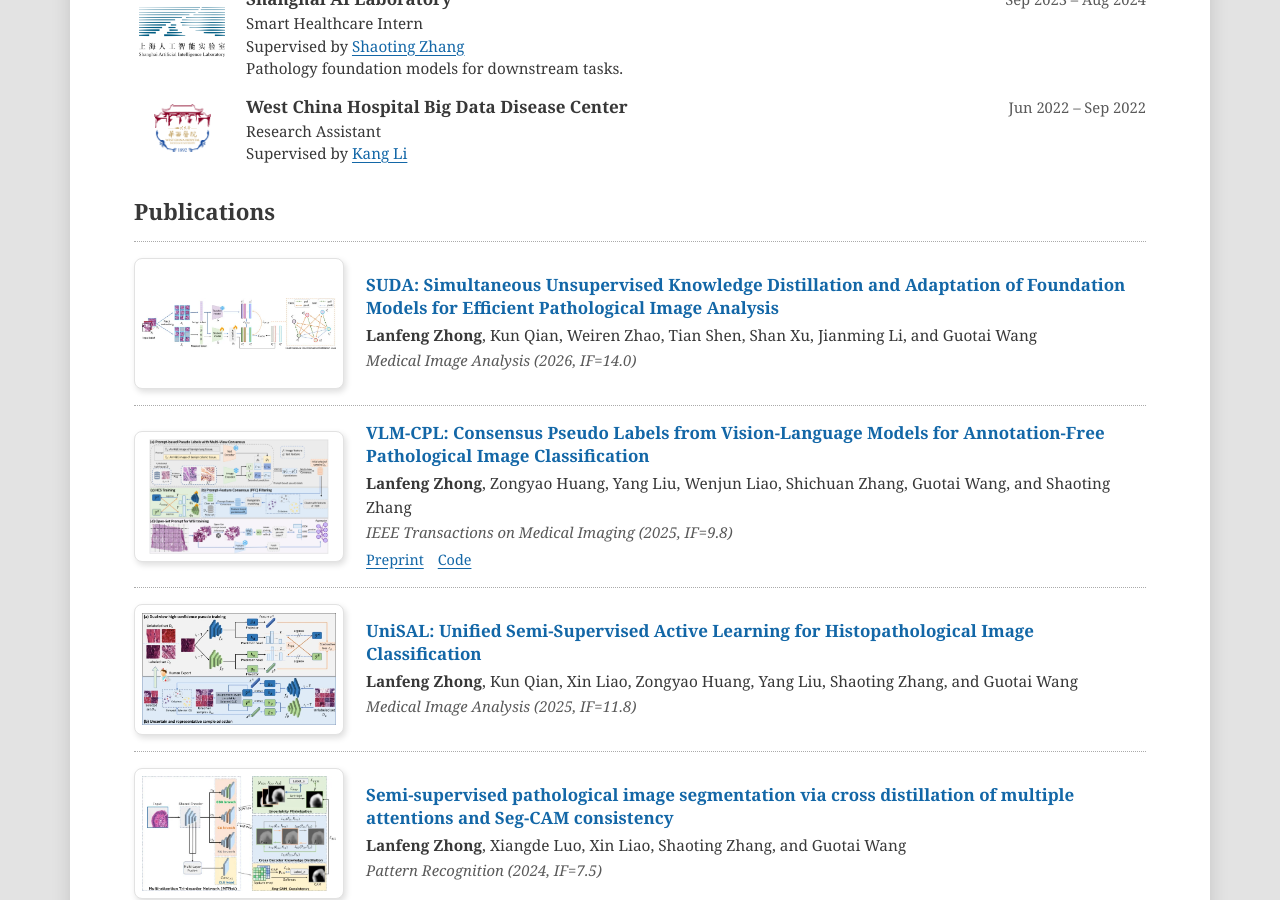
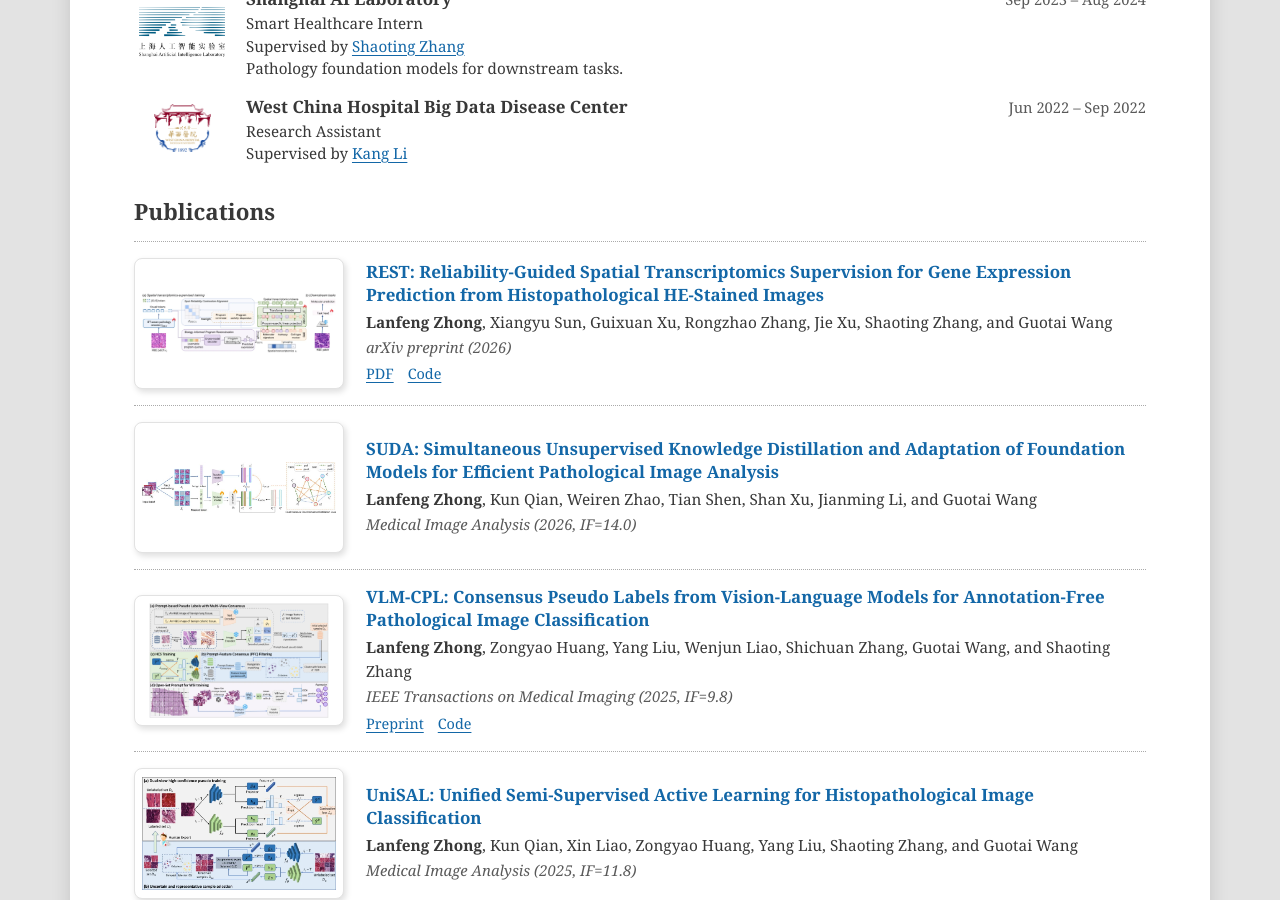
Before and after one commit to lanfz2000/lanfz2000.github.io, a Jekyll site: the page built from _pages/about.html, in a window 1280 px wide and 900 px high, scrolled down 994 px. Built offline with Jekyll 4.4.1, drawn with Linux system fonts in a browser that asks for light colours.

Commit message:
Add REST arXiv preprint to publications

```diff
--- a/_pages/about.html
+++ b/_pages/about.html
@@ -127,6 +127,17 @@ redirect_from:
     <section id="publications">
       <h2>Publications</h2>
       <ul class="publications">
+        <li class="paper">
+          <div class="paper-figure">
+            <a href="/images/publications/rest.webp" aria-label="Enlarge figure for REST"><img class="paper-image" src="/images/publications/rest.webp" width="1000" height="310" loading="lazy" decoding="async" alt="Overview of the REST framework for gene expression prediction"></a>
+          </div>
+          <div>
+            <h3><a href="https://arxiv.org/abs/2610.26988">REST: Reliability-Guided Spatial Transcriptomics Supervision for Gene Expression Prediction from Histopathological HE-Stained Images</a></h3>
+            <p class="paper-authors"><strong>Lanfeng Zhong</strong>, Xiangyu Sun, Guixuan Xu, Rongzhao Zhang, Jie Xu, Shaoting Zhang, and Guotai Wang</p>
+            <p class="paper-venue"><em>arXiv preprint (2026)</em></p>
+            <div class="paper-links"><a href="https://arxiv.org/pdf/2610.26988">PDF</a> <a href="https://github.com/lanfz2000/REST">Code</a></div>
+          </div>
+        </li>
         <li class="paper">
           <div class="paper-figure">
             <a href="/images/publications/suda.webp" aria-label="Enlarge figure for SUDA: Simultaneous Unsupervised Knowledge Distillation and Adaptation of Foundation Models for Efficient Pathological Image Analysis"><img class="paper-image" src="/images/publications/suda.webp" width="678" height="179" loading="lazy" decoding="async" alt="SUDA training and distillation framework"></a>
```
Also changed, not shown: images/publications/rest.webp (added).
